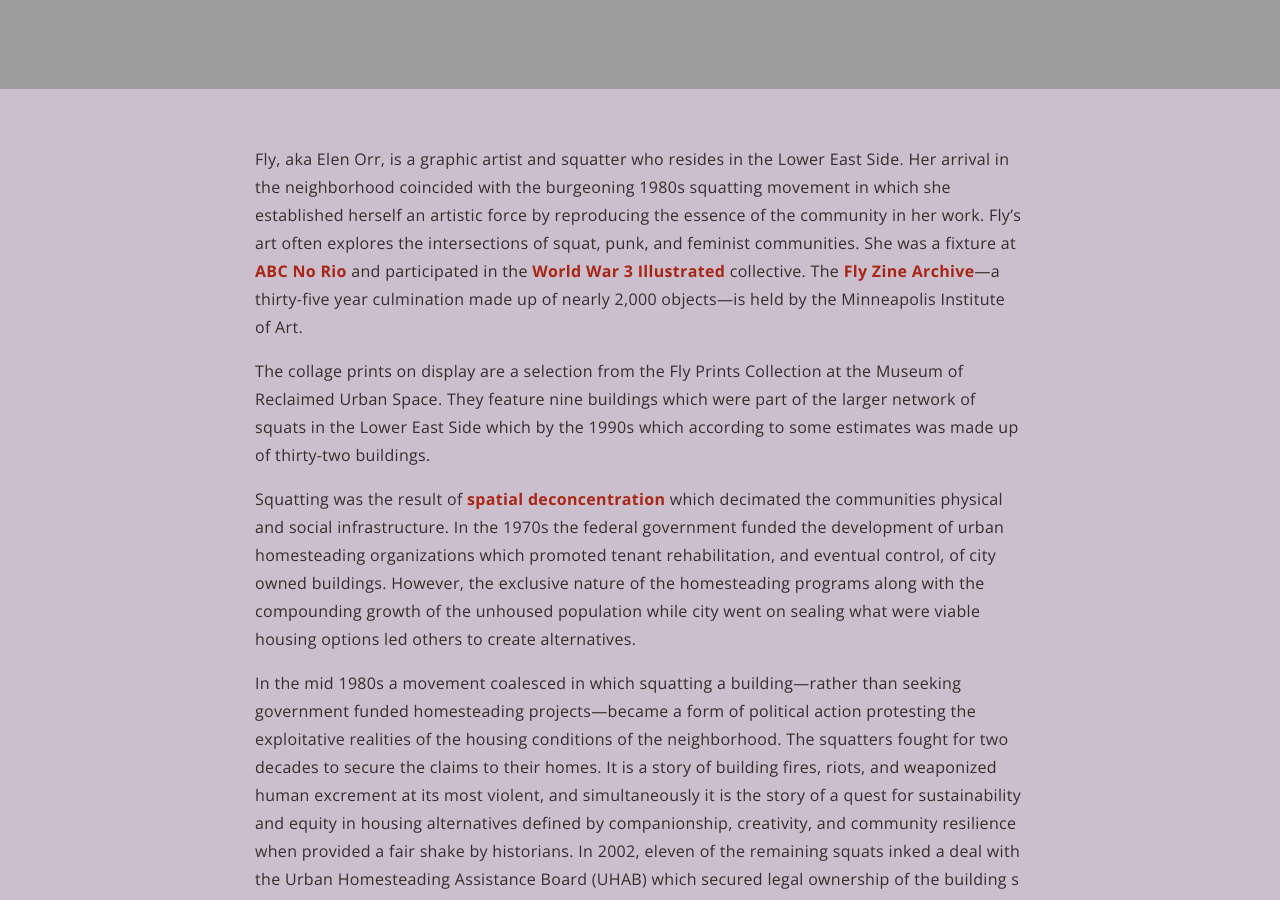
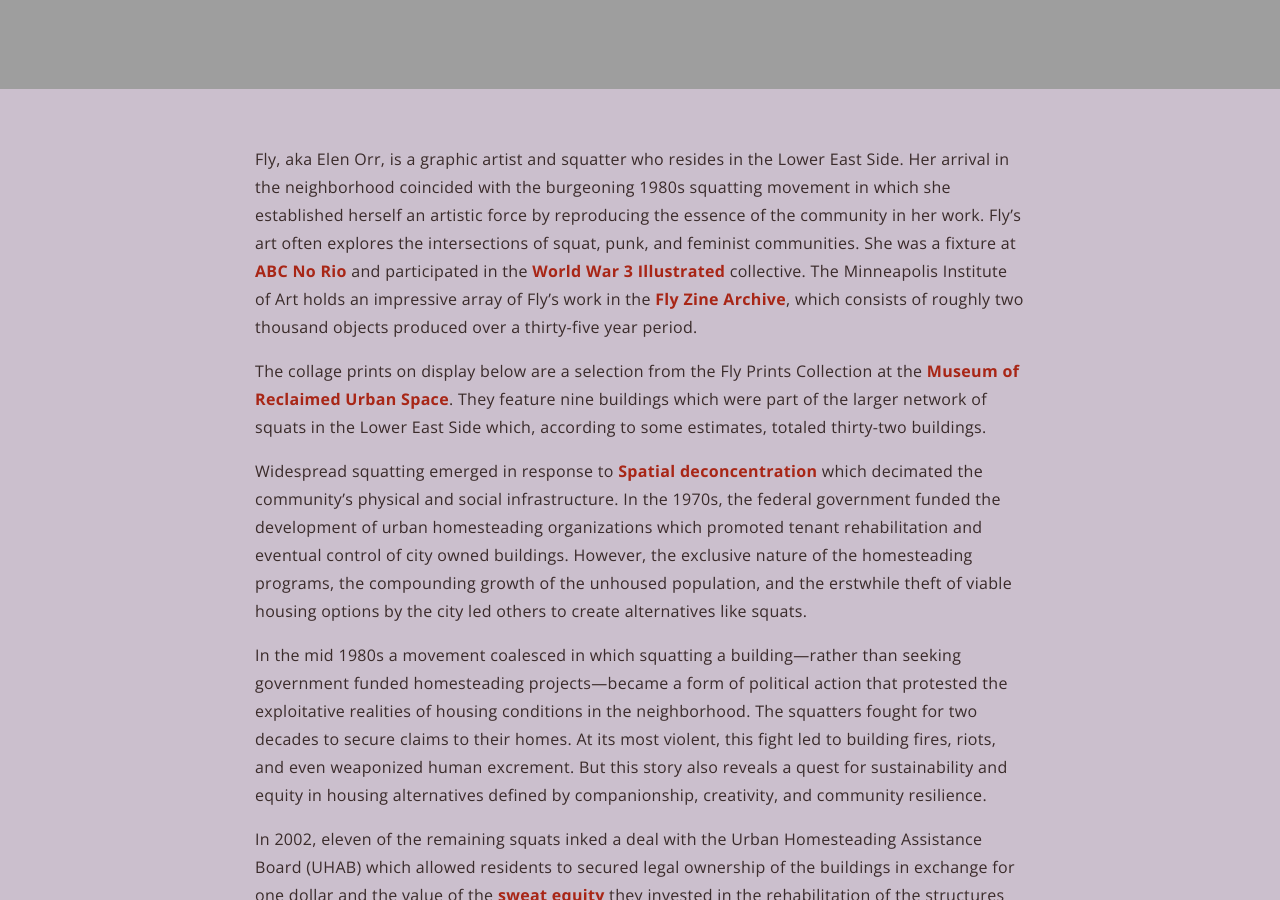
Before and after one commit to morusnyc/flyprints, a Jekyll site: the page built from index.md, in a window 1280 px wide and 900 px high, scrolled down 418 px. Built offline with Jekyll 4.4.1, drawn with Linux system fonts in a browser that asks for light colours; some of the changed text lies outside the part shown.

Commit message:
updated index text with copyedits
edded links, changed copy, connected to other collections

```diff
--- a/index.md
+++ b/index.md
@@ -8,16 +8,20 @@ banner:
   height: '400px'
 ---
 
-Fly, aka Elen Orr, is a graphic artist and squatter who resides in the Lower East Side. Her arrival in the neighborhood coincided with the burgeoning 1980s squatting movement in which she established herself an artistic force by reproducing the essence of the community in her work. Fly’s art often explores the intersections of squat, punk, and feminist communities. She was a fixture at [ABC No Rio](http://www.abcnorio.org/){:target="_blank"} and participated in the  [World War 3 Illustrated](https://www.ww3.nyc/){:target="_blank"} collective. The [Fly Zine Archive](https://collections.artsmia.org/search/creditline:%22Fly%20Zine%20Archive%2C%20The%20Mary%20and%20Robyn%20Campbell%20Fund%20for%20Art%20Books%20and%20gift%20of%20funds%20from%20Mary%20and%20Bob%20Mersky%22){:target="_blank"}—a thirty-five year culmination made up of nearly 2,000 objects—is held by the Minneapolis Institute of Art.
+Fly, aka Elen Orr, is a graphic artist and squatter who resides in the Lower East Side. Her arrival in the neighborhood coincided with the burgeoning 1980s squatting movement in which she established herself an artistic force by reproducing the essence of the community in her work. Fly’s art often explores the intersections of squat, punk, and feminist communities. She was a fixture at [ABC No Rio](http://www.abcnorio.org/){:target="_blank"} and participated in the  [World War 3 Illustrated](https://www.ww3.nyc/){:target="_blank"} collective. The Minneapolis Institute of Art holds an impressive array of Fly's work in the [Fly Zine Archive](https://collections.artsmia.org/search/creditline:%22Fly%20Zine%20Archive%2C%20The%20Mary%20and%20Robyn%20Campbell%20Fund%20for%20Art%20Books%20and%20gift%20of%20funds%20from%20Mary%20and%20Bob%20Mersky%22){:target="_blank"}, which consists of roughly two thousand objects produced over a thirty-five year period.
 
-The collage prints on display are a selection from the Fly Prints Collection at the Museum of Reclaimed Urban Space. They feature nine buildings which were part of the larger network of squats in the Lower East Side which by the 1990s which according to some estimates was made up of thirty-two buildings.
+The collage prints on display below are a selection from the Fly Prints Collection at the [Museum of Reclaimed Urban Space](www.morusnyc.org). They feature nine buildings which were part of the larger network of squats in the Lower East Side which, according to some estimates, totaled thirty-two buildings.
 
-Squatting was the result of [spatial deconcentration](http://www.abcnorio.org/about/history/spatial_d.html){:target="_blank"} which decimated the communities physical and social infrastructure. In the 1970s the federal government funded the development of urban homesteading organizations which promoted tenant rehabilitation, and eventual control, of city owned buildings. However, the exclusive nature of the homesteading programs along with the compounding growth of the unhoused population while city went on sealing what were viable housing options led others to create alternatives.
+Widespread squatting emerged in response to [Spatial deconcentration](http://www.abcnorio.org/about/history/spatial_d.html){:target="_blank"} which decimated the community's physical and social infrastructure. In the 1970s, the federal government funded the development of urban homesteading organizations which promoted tenant rehabilitation and eventual control of city owned buildings. However, the exclusive nature of the homesteading programs, the compounding growth of the unhoused population, and the erstwhile theft of viable housing options by the city led others to create alternatives like squats.
 
-In the mid 1980s a movement coalesced in which squatting a building—rather than seeking government funded homesteading projects—became a form of political action protesting the exploitative realities of the housing conditions of the neighborhood. The squatters fought for two decades to secure the claims to their homes. It is a story of building fires, riots, and weaponized human excrement at its most violent, and simultaneously it is the story of a quest for sustainability and equity in housing alternatives defined by companionship, creativity, and community resilience when provided a fair shake by historians. In 2002, eleven of the remaining squats inked a deal with the Urban Homesteading Assistance Board (UHAB) which secured legal ownership of the building s by their residents in exchange for one dollar and the value of the sweat equity of their work that went into the rehabilitation of the structures they squatted.
+In the mid 1980s a movement coalesced in which squatting a building—rather than seeking government funded homesteading projects—became a form of political action that protested the exploitative realities of housing conditions in the neighborhood. The squatters fought for two decades to secure claims to their homes. At its most violent, this fight led to building fires, riots, and even weaponized human excrement. But this story also reveals a quest for sustainability and equity in housing alternatives defined by companionship, creativity, and community resilience.
 
-A selection of buildings that made up the squat network are memorialized through Fly’s art on display. The buildings evicted before the 2002 deal are indicated by Fly’s use of “RIP” in the title of the work. The former squats that remain as part of the deal with UHAB are now considered Housing Development Fund Corporation (HDFC) Co-Ops.
+In 2002, eleven of the remaining squats inked a deal with the Urban Homesteading Assistance Board (UHAB) which allowed residents to secured legal ownership of the buildings in exchange for one dollar and the value of the [sweat equity](https://www.habitat.org/stories/what-is-sweat-equity) they invested in the rehabilitation of the structures they squatted.
 
-## See below for a selection of prints from the Fly Prints Collection at [MoRUS](http://www.morusnyc.org/){:target="_blank"}
+A selection of buildings that made up the squat network are memorialized through Fly’s art on display below. The buildings evicted before the 2002 deal are indicated by Fly’s use of “RIP” in the title of the work. The former squats that remain as part of the deal with UHAB are now considered Housing Development Fund Corporation (HDFC) Co-Ops.
+
+## Selections from the Fly Prints Collection at [MoRUS](http://www.morusnyc.org/){:target="_blank"}
 
 {% include collection_gallery.html facet_by='object_type' collection='flyprints' %}
+
+#To view additional collections available at Morus, visit our [collections page](http://www.morusnyc.org/collections/).
```
